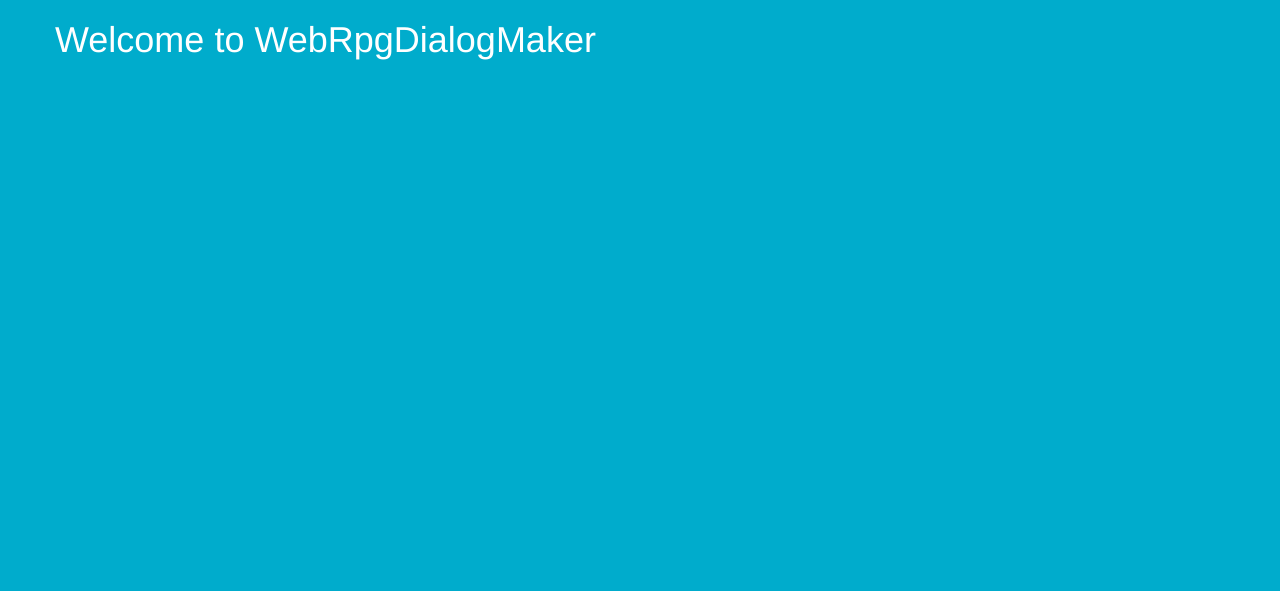
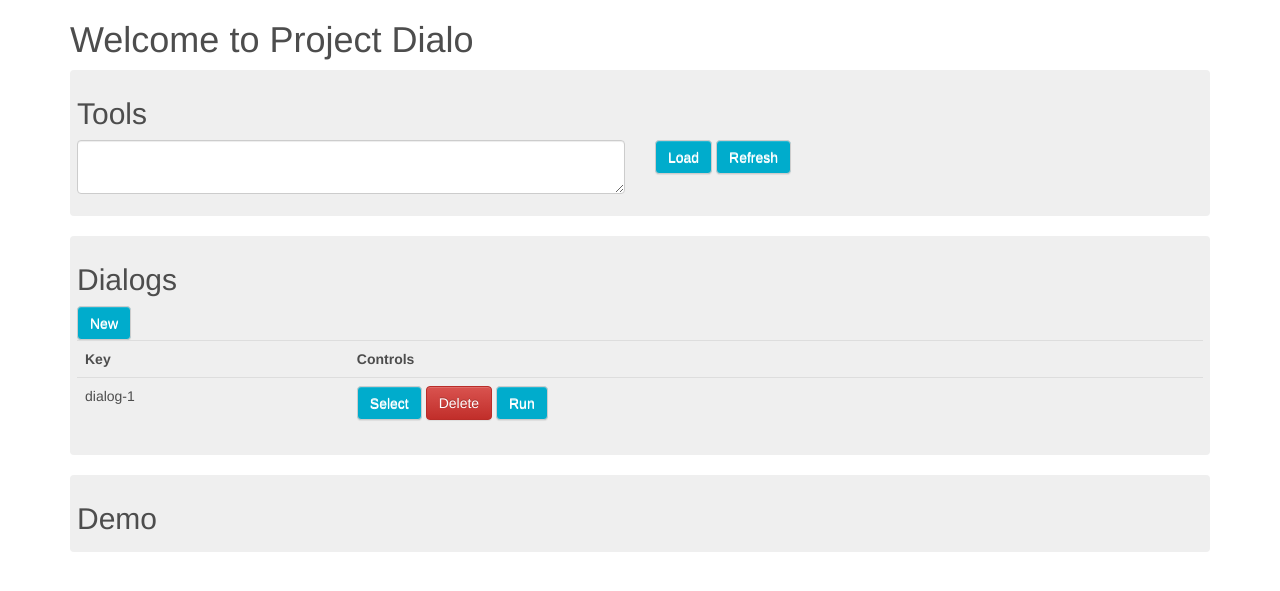
Before and after one commit to win-wo/WebRpgDialogMaker, a Node project: template views/pages/index.ejs in a window 1280 px wide. Shown: the top 591 px of the page. Run offline with Node 20 templates, Linux system fonts and the light colour scheme; the template is opened without the code that fills it: most values are stand-ins (such as "Sample title", 1, 10 or a date in 2020); some libraries are stand-ins or nearby versions.

Commit message:
Default template for the interface and controllers

```diff
--- a/public/app.min.css
+++ b/public/app.min.css
@@ -1 +1 @@
-body{color:#fff;background-color:#00ACCC}
+body{color:#4d4d4d;background-color:#fff}body section{color:#4d4d4d;background-color:#efefef;display:block;padding:7px;border-radius:4px;margin-bottom:20px}body .btn-default{background:#00ACCC;color:white}
--- a/public/app.min.js
+++ b/public/app.min.js
@@ -1,2 +1,2 @@
-function mainController(){var a=this;a.appName="WebRpgDialogMaker"}app=angular.module("WebRpgDialogMaker",[]),app.controller("mainController",mainController);
+function mainController(){var a=this;a.appName="Project Dialo"}app=angular.module("WebRpgDialogMaker",[]),app.controller("mainController",mainController);
 //# sourceMappingURL=app.min.js.map
--- a/services/app.scss
+++ b/services/app.scss
@@ -2,11 +2,19 @@
 
 body{
     color:$color-text;
-    background-color: $color-primary-0;
+    background-color: $color-background;
 
-    h2{
+    section {
+        color:$color-text-section;
+        background-color: $color-background-section;
         display:block;
-        background-color: $color-primary-1;
-        padding:20px;
+        padding:7px;
+        border-radius: 4px;
+        margin-bottom: 20px;
+    }
+
+    .btn-default{
+        background:$color-primary-0;
+        color:white;
     }
 }
--- a/services/global/colors.scss
+++ b/services/global/colors.scss
@@ -6,8 +6,11 @@
 
 
 // As hex codes */
-$color-background: #ddd;
-$color-text:white;
+$color-text: #4d4d4d;;
+$color-background:white;
+$color-text-section: #4d4d4d;
+$color-background-section:#efefef;
+
 $color-primary-0: #00ACCC;	// Main Primary color */
 $color-primary-1: #13D7FB;
 $color-primary-2: #02D7FF;
--- a/services/mainController/mainController.js
+++ b/services/mainController/mainController.js
@@ -2,5 +2,5 @@
 
 function mainController() {
     var vm = this;
-    vm.appName = "WebRpgDialogMaker";
+    vm.appName = "Project Dialo";
 }
--- a/views/pages/index.ejs
+++ b/views/pages/index.ejs
@@ -5,16 +5,76 @@
     <% include ../partials/css %>
 </head>
 
-<body ng-app="WebRpgDialogMaker" >
+<body ng-app="WebRpgDialogMaker" ng-controller="mainController as main">
     <header>
-        <title>WebRpgDialogMaker</title>
+        <title>{{main.appName}}</title>
     </header>
-	<main ng-controller="mainController as main"  class="container" ng-hide>
+    <main class="container" ng-hide>
         <div class="row">
-            <div class="col s12">
+            <div class="col-sm-12">
                 <h1>Welcome to {{main.appName}}</h1>
             </div>
         </div>
+        <div ng-controller="dialoController as dialo"></div>
+        <section id="tools">
+            <div class="row">
+                <div class="col-sm-12">
+                    <h2>Tools</h2>
+                </div>
+            </div>
+            <div class="row">
+                <div class="col-sm-6">
+                    <div class="form-group">
+                        <textarea class="form-control" ng-model="dialo.data"></textarea>
+                    </div>
+                </div>
+                <div class="col-sm-6">
+                    <div class="row">
+                        <div class="col-sm-12">
+                            <button class="btn btn-default" ng-click="dialog.loadData()">Load</button>
+                            <button class="btn btn-default" ng-click="dialog.refreshData()">Refresh</button>
+                        </div>
+                    </div>
+                </div>
+            </div>
+        </section>
+        <section id="dialogs">
+            <div class="row">
+                <div class="col-sm-12">
+                    <h2>Dialogs</h2>
+                </div>
+            </div>
+            <div class="row">
+                <div class="col-sm-12">
+                    <button class="btn btn-default">New</button>
+                </div>
+            </div>
+            <div class="row">
+                <div class="col-sm-12">
+                    <table class="table table-responsive">
+                        <tr>
+                            <th>Key</th>
+                            <th>Controls</th>
+                        </tr>
+                        <tr>
+                            <td>dialog-1</td>
+                            <td>
+                                <button class="btn btn-default">Select</button>
+                                <button class="btn btn-danger">Delete</button>
+                                <button class="btn btn-default">Run</button>
+                            </td>
+                        </tr>
+                    </table>
+                </div>
+            </div>
+        </section>
+        <section id="demo">
+            <div class="row">
+                <div class="col-sm-12">
+                    <h2>Demo</h2>
+                </div>
+            </div>
+        </section>
     </main>
     <footer>
     </footer>
--- a/views/partials/css.ejs
+++ b/views/partials/css.ejs
@@ -1,4 +1,7 @@
 <!-- Latest compiled and minified CSS -->
 <link rel="stylesheet" href="https://maxcdn.bootstrapcdn.com/bootstrap/3.3.6/css/bootstrap.min.css" integrity="sha384-1q8mTJOASx8j1Au+a5WDVnPi2lkFfwwEAa8hDDdjZlpLegxhjVME1fgjWPGmkzs7" crossorigin="anonymous">
 
+<!-- Optional theme -->
+<link rel="stylesheet" href="https://maxcdn.bootstrapcdn.com/bootstrap/3.3.6/css/bootstrap-theme.min.css" integrity="sha384-fLW2N01lMqjakBkx3l/M9EahuwpSfeNvV63J5ezn3uZzapT0u7EYsXMjQV+0En5r" crossorigin="anonymous">
+
 <link rel="stylesheet" href="public/app.min.css">
--- a/views/partials/js.ejs
+++ b/views/partials/js.ejs
@@ -1,5 +1,5 @@
 <script src="https://code.jquery.com/jquery-2.1.4.js"></script>
 <script src="https://ajax.googleapis.com/ajax/libs/angularjs/1.3.15/angular.js"></script>
-<script src="https://cdnjs.cloudflare.com/ajax/libs/materialize/0.97.5/js/materialize.min.js"></script>
+<script src="https://maxcdn.bootstrapcdn.com/bootstrap/3.3.6/js/bootstrap.min.js" integrity="sha384-0mSbJDEHialfmuBBQP6A4Qrprq5OVfW37PRR3j5ELqxss1yVqOtnepnHVP9aJ7xS" crossorigin="anonymous"></script>
 
 <script src="public/app.min.js"></script>
```
Also changed, not shown: services/dialoController/dialoController.js (added, +13 -0 lines), services/mainController/mainController.scss (deleted), 1 other file. Lines whose indentation alone changed are shown as unchanged.
